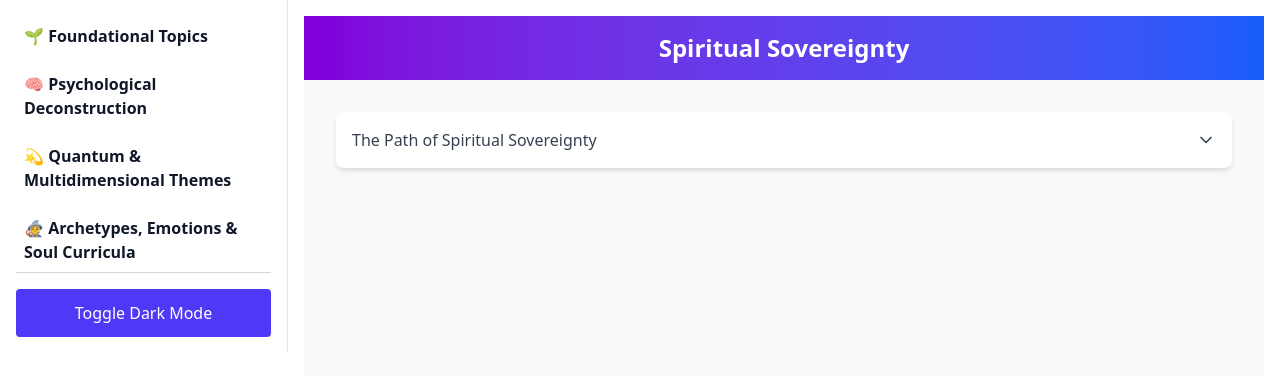
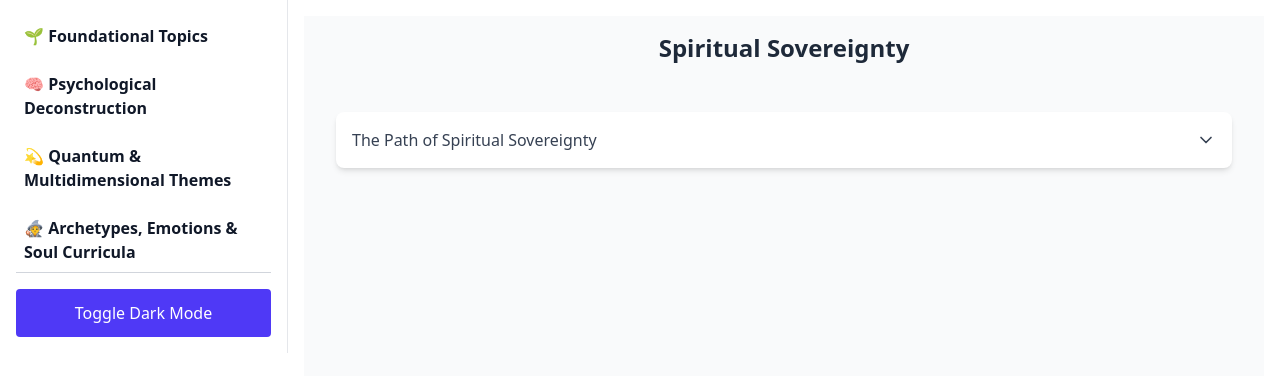
Before and after one commit to ksh009/spiritual-docs, a React (Vite) app: page /intro in a window 1280 px wide. Shown: the top 376 px of the page. Built offline with nearby package versions, Linux system fonts and the light colour scheme.

Commit message:
update header

```diff
--- a/src/components/SpiritualSovereignty.tsx
+++ b/src/components/SpiritualSovereignty.tsx
@@ -33,7 +33,7 @@ export default function SpiritualSovereignty(): React.ReactElement {
 
   return (
     <div className="min-h-screen bg-gray-50 text-gray-800 dark:bg-gray-900 dark:text-gray-200 transition-colors duration-300">
-      <header className="text-center py-4 bg-gradient-to-r from-purple-700 to-blue-600 dark:from-indigo-900 dark:to-blue-900 text-white">
+      <header className="text-center py-4  from-purple-700 to-blue-600 dark:from-indigo-900 dark:to-blue-900">
         <h1 className="text-2xl font-bold">Spiritual Sovereignty</h1>
       </header>
 
```
